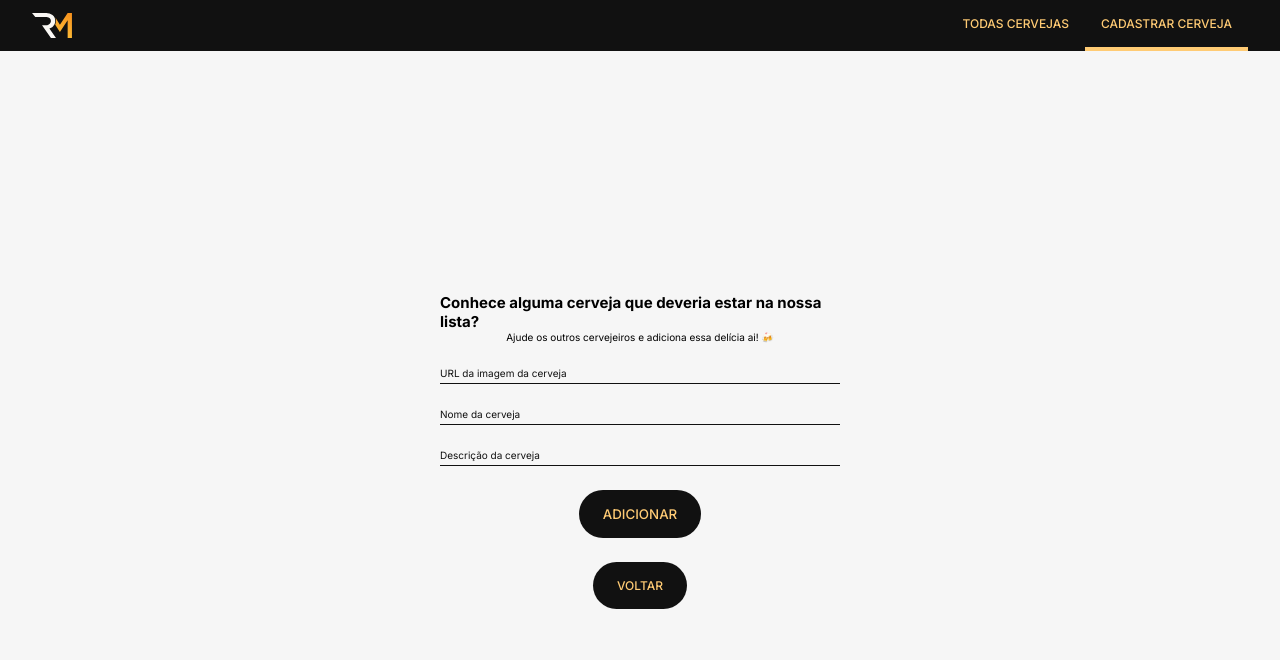
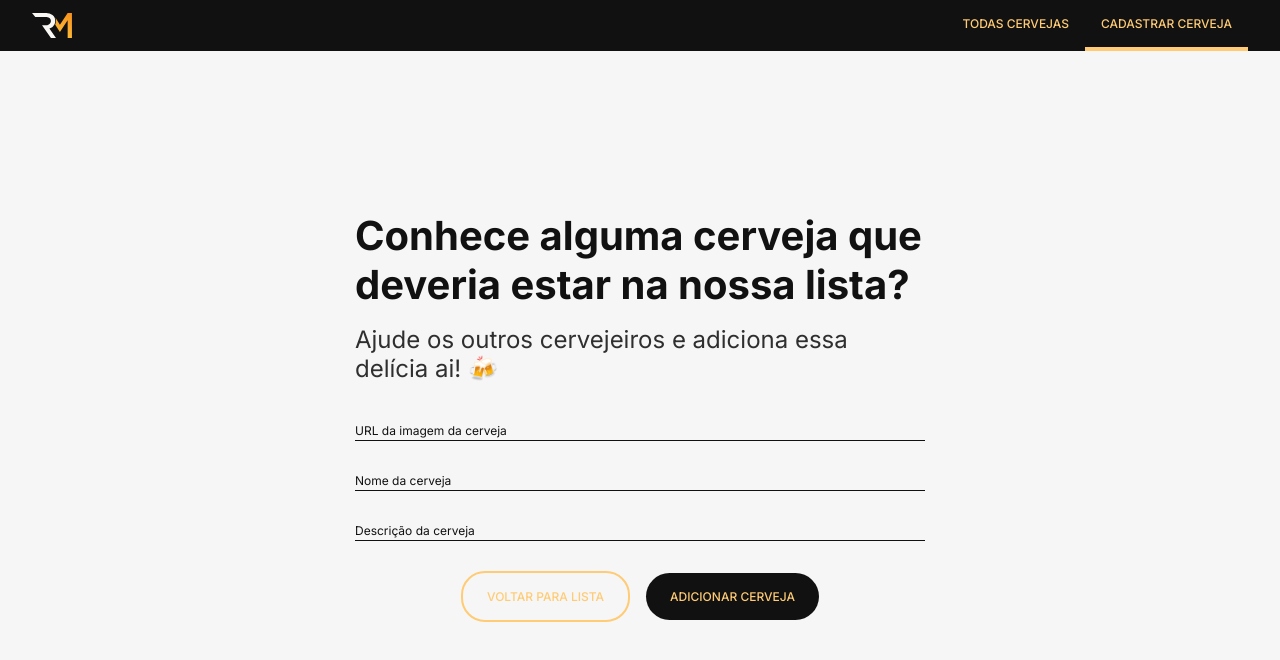
Before and after one commit to rafaelmartins92/punkapi, a React (Create React App) app: page /add-beer in a window 1280 px wide. Shown: the top 660 px of the page. Built offline with nearby package versions, Linux system fonts and the light colour scheme.

Commit message:
style: adjust add beer page layout

```diff
--- a/src/components/Button/styles.js
+++ b/src/components/Button/styles.js
@@ -16,4 +16,14 @@ export const Button = styled(Link)`
   :hover {
     opacity: 0.8;
   }
+
+  &.secondary {
+    background: none;
+    border: 2px solid var(--primary);
+
+    :hover {
+      background: var(--black);
+      border: none;
+    }
+  }
 `;
--- a/src/pages/AddBeer/index.js
+++ b/src/pages/AddBeer/index.js
@@ -4,10 +4,13 @@ import { useNavigate } from "react-router";
 import {
   Container,
   FormContainer,
+  FormTitle,
+  FormSubtitle,
   FormFields,
   InputBox,
   Input,
   InputLabel,
+  Buttons,
   FormButton,
 } from "./styles";
 
@@ -45,12 +48,14 @@ function AddBeer() {
       <BeersContext.Provider
         value={{ beersList, setBeersList, inputVal, setInputValue }}
       >
-        <Container>
+        <Container className="container">
           <FormContainer onSubmit={addNewBeer}>
-            <h2>Conhece alguma cerveja que deveria estar na nossa lista?</h2>
-            <p className="">
+            <FormTitle>
+              Conhece alguma cerveja que deveria estar na nossa lista?
+            </FormTitle>
+            <FormSubtitle className="">
               Ajude os outros cervejeiros e adiciona essa delícia ai! 🍻
-            </p>
+            </FormSubtitle>
             <FormFields>
               <InputBox className="input-box">
                 <Input
@@ -110,10 +115,14 @@ function AddBeer() {
                   Descrição da cerveja
                 </InputLabel>
               </InputBox>
-              <FormButton type="submit" className="button">
-                Adicionar
-              </FormButton>
-              <Button to="/">Voltar</Button>
+              <Buttons className="buttons">
+                <Button to="/" className="secondary">
+                  Voltar para lista
+                </Button>
+                <FormButton type="submit" className="button">
+                  Adicionar cerveja
+                </FormButton>
+              </Buttons>
             </FormFields>
           </FormContainer>
         </Container>
--- a/src/pages/AddBeer/styles.js
+++ b/src/pages/AddBeer/styles.js
@@ -1,24 +1,49 @@
 import styled from "styled-components";
 
-export const Container = styled.div`
-  display: flex;
-  height: 100vh;
-`;
+export const Container = styled.div``;
 
 export const FormContainer = styled.form`
   display: flex;
   flex-direction: column;
   align-items: center;
   width: 100%;
-  max-width: 400px;
+  max-width: 57rem;
   margin: auto;
+  padding-top: 16rem;
+
+  @media (max-width: 600px) {
+    padding-top: 8rem;
+  }
+
+  @media (max-width: 475px) {
+    padding: 4rem 0;
+  }
+`;
+
+export const FormTitle = styled.h2`
+  font-size: 4rem;
+  color: var(--black);
+
+  @media (max-width: 475px) {
+    font-size: 3.2rem;
+  }
+`;
+
+export const FormSubtitle = styled.p`
+  font-size: 2.4rem;
+  color: var(--black-light);
+  margin: 1.6rem 0;
+
+  @media (max-width: 475px) {
+    font-size: 1.6rem;
+  }
 `;
 
 export const FormFields = styled.div`
   display: flex;
   flex-direction: column;
   align-items: center;
-  gap: 2.4rem;
+  gap: 3.2rem;
   margin-top: 2.4rem;
   width: 100%;
 `;
@@ -33,8 +58,9 @@ export const Input = styled.input`
   border: none;
   outline: none;
   border-bottom: 1px solid var(--black);
-  color: var(--black);
+  color: var(--black-light);
   width: 100%;
+  font-size: 14px;
 
   &::placeholder {
     color: transparent;
@@ -44,8 +70,9 @@ export const Input = styled.input`
   &:valid ~ label,
   &:not(:placeholder-shown) ~ label {
     top: -16px;
-    font-size: 12px;
     color: var(--black);
+    font-size: 1.4rem;
+    font-weight: 500;
   }
 `;
 
@@ -55,8 +82,29 @@ export const InputLabel = styled.label`
   left: 0;
   pointer-events: none;
   color: var(--black);
+  font-size: 1.2rem;
 
   transition: 0.5s;
+`;
+
+export const Buttons = styled.div`
+  > :not(:first-child) {
+    margin-left: 1.6rem;
+  }
+
+  @media (max-width: 475px) {
+    display: flex;
+    flex-direction: column-reverse;
+    align-items: center;
+
+    > :not(:first-child) {
+      margin-left: 0;
+    }
+
+    > :first-child {
+      margin-top: 1.6rem;
+    }
+  }
 `;
 
 export const FormButton = styled.button`
@@ -65,5 +113,12 @@ export const FormButton = styled.button`
   padding: 1.6rem 2.4rem;
   border-radius: 24px;
   text-transform: uppercase;
+  text-align: center;
+  font-size: 1.2rem;
   font-weight: 500;
+  transition: ease-in 0.3s;
+
+  :hover {
+    opacity: 0.8;
+  }
 `;
```
